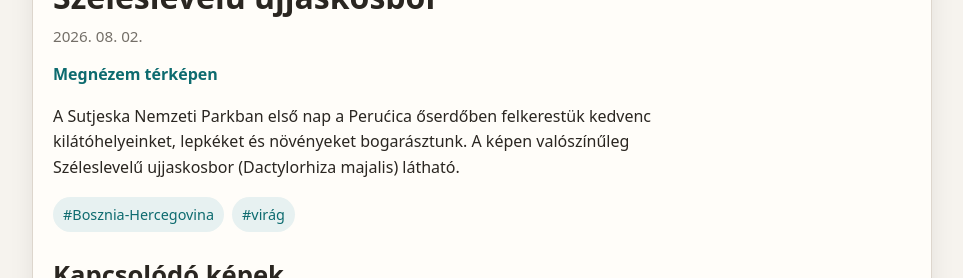
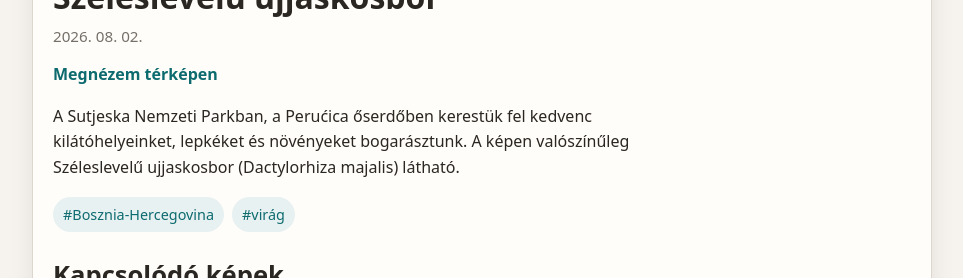
Before and after one commit to havassy/fotoblog, a Jekyll site: the page built from _posts/2026-08-02-szeleslevelu_ujjaskosbor.md, in a window 1280 px wide, cut to the strip 810-1088 px from the top of the page. Shown: the whole strip, without its empty margins (158-1121 px from the left). Built offline with Jekyll 4.4.1, drawn with Linux system fonts in a browser that asks for light colours.

Commit message:
Auto-create/update posts from images [skip ci]

```diff
--- a/_posts/2026-08-02-szeleslevelu_ujjaskosbor.md
+++ b/_posts/2026-08-02-szeleslevelu_ujjaskosbor.md
@@ -12,7 +12,7 @@ lon: 18.74454
 tags:
   - "Bosznia-Hercegovina"
   - "virág"
-description: "A Sutjeska Nemzeti Parkban első nap a Perućica őserdőben felkerestük kedvenc kilátóhelyeinket, lepkéket és növényeket bogarásztunk."
+description: "A Sutjeska Nemzeti Parkban, a Perućica őserdőben kerestük fel kedvenc kilátóhelyeinket, lepkéket és növényeket bogarásztunk."
 ---
 
-A Sutjeska Nemzeti Parkban első nap a Perućica őserdőben felkerestük kedvenc kilátóhelyeinket, lepkéket és növényeket bogarásztunk. A képen valószínűleg Széleslevelű ujjaskosbor (Dactylorhiza majalis) látható.
+A Sutjeska Nemzeti Parkban, a Perućica őserdőben kerestük fel kedvenc kilátóhelyeinket, lepkéket és növényeket bogarásztunk. A képen valószínűleg Széleslevelű ujjaskosbor (Dactylorhiza majalis) látható.
```
